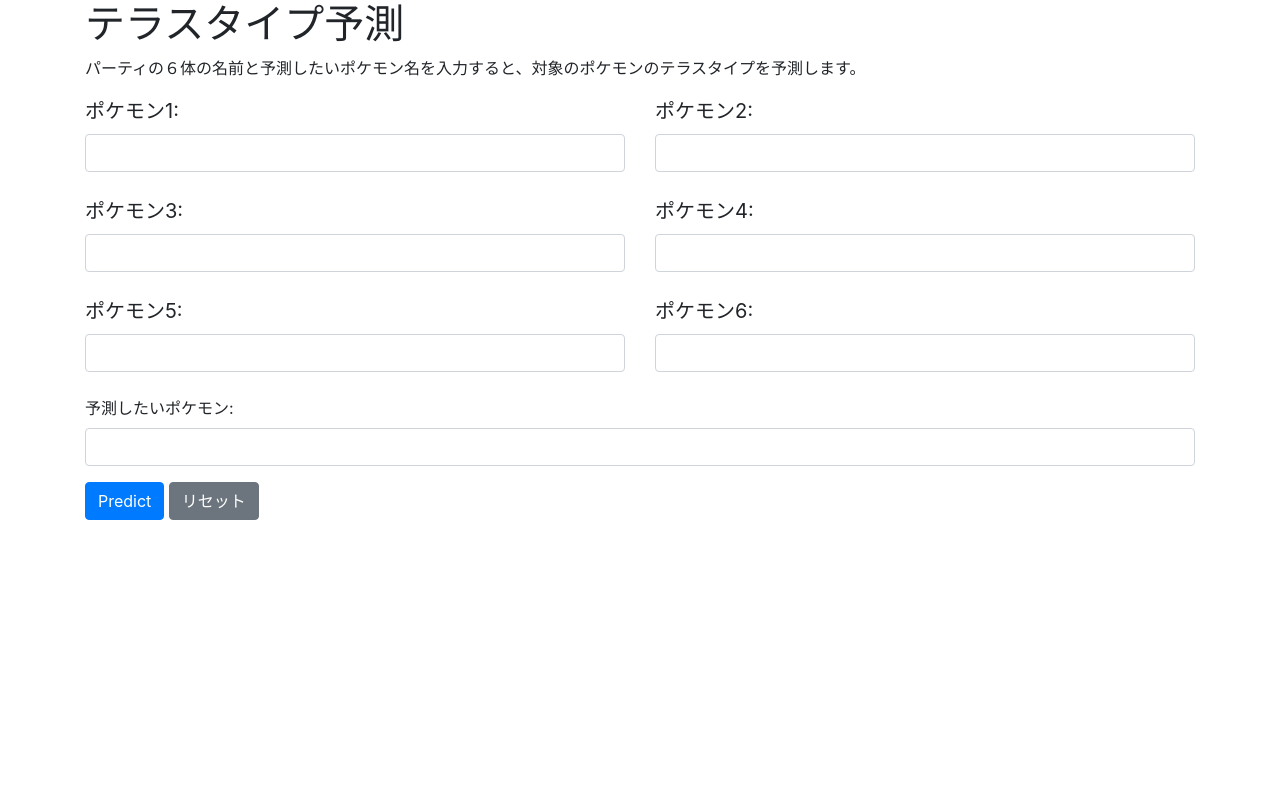
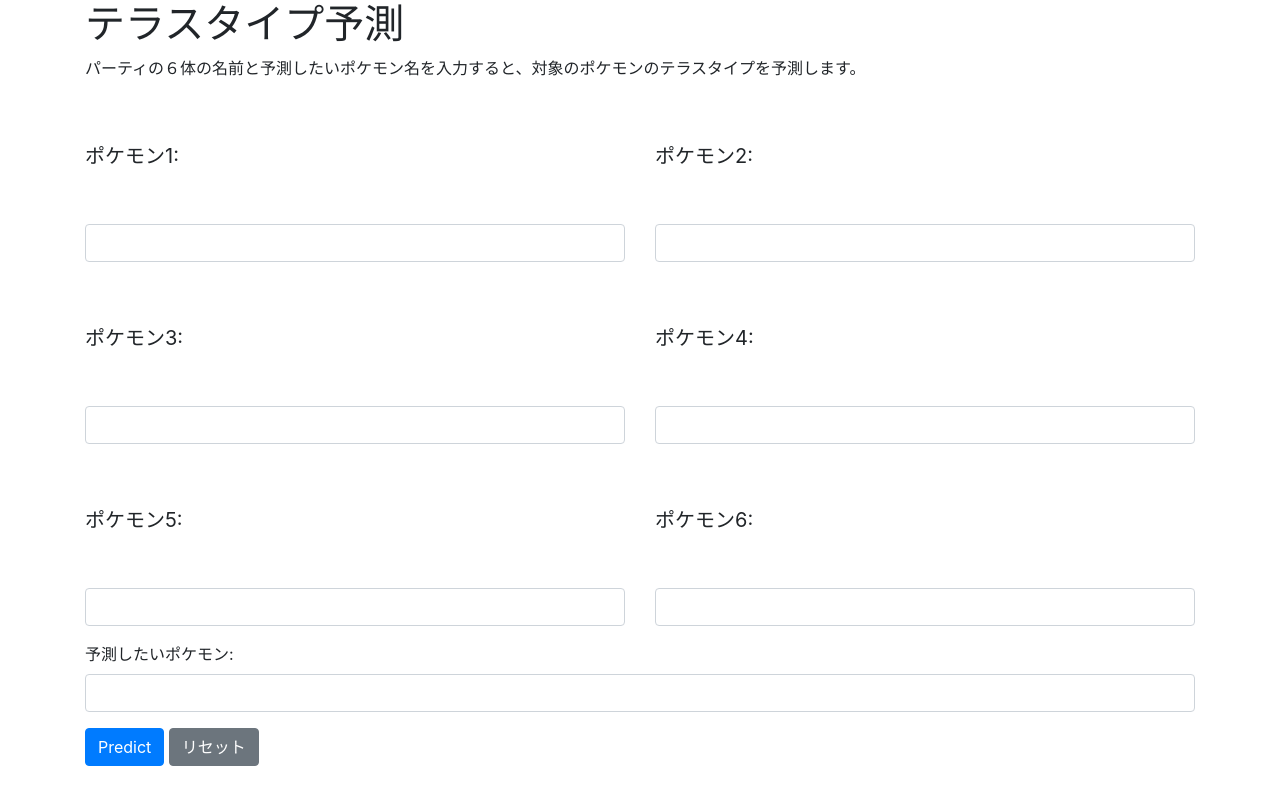
Before and after one commit to harukirara/teratype_pre, a Flask app: page / in a window 1280 px wide. Run offline with Flask 2, Linux system fonts and the light colour scheme; parts of the project's set-up code (start-up, migrations or seed data) failed here and were passed over; some libraries are stand-ins or nearby versions.

Commit message:
Update index.html

```diff
--- a/templates/index.html
+++ b/templates/index.html
@@ -10,7 +10,7 @@
         }
         .col-md-6 {
             font-size: 20px;
-            height: 100px;
+            line-height: 6;
             width: 200px;
         }
     </style>
```
